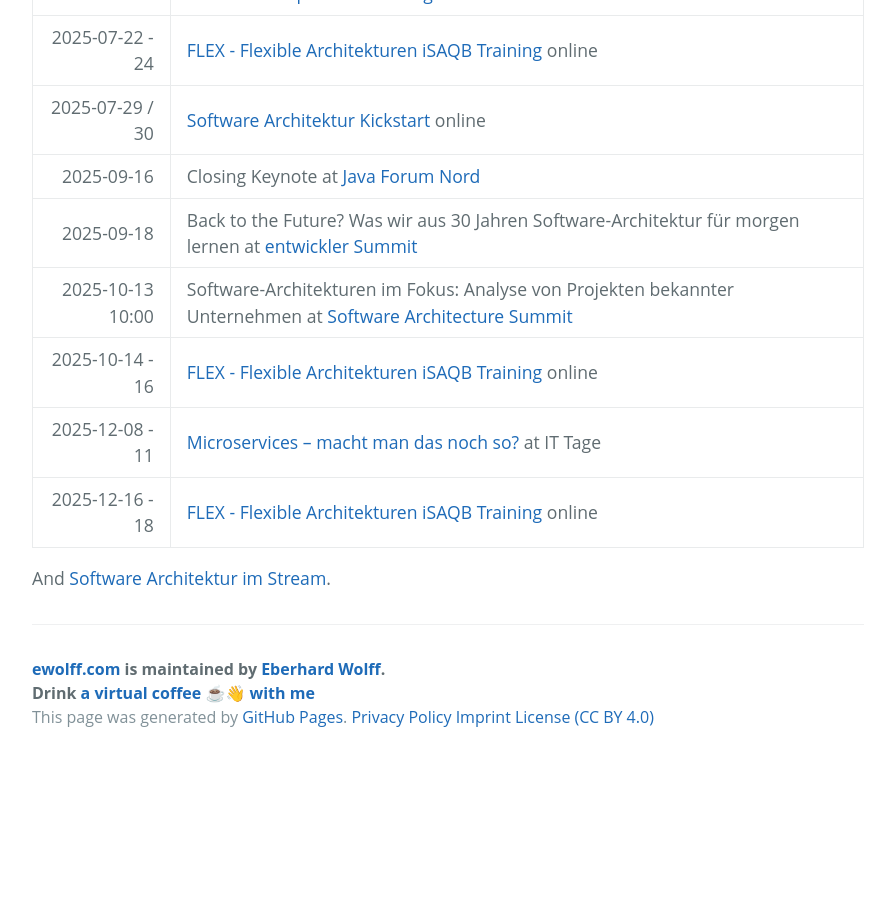
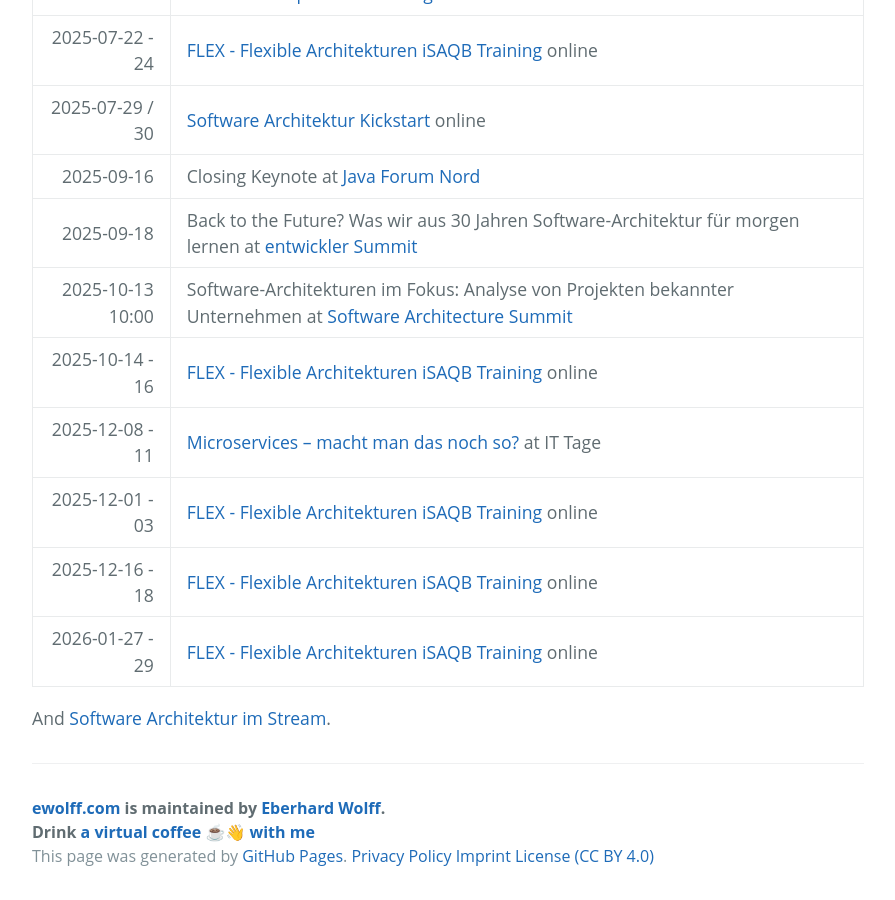
Before and after one commit to ewolff/ewolff.com, a Jekyll site: the page built from schedule.md, in a window 1280 px wide and 900 px high, scrolled down 577 px. Shown: the whole window, without its empty margins (192-1087 px from the left). Built offline with Jekyll 4.4.1, drawn with Linux system fonts in a browser that asks for light colours; our own code applies the rules of GitHub Pages for plain Markdown files; before the commit the page ends 1338 px from its top, so only the background shows below that.

Commit message:
Neue FLEX Trainings ergänzt

```diff
--- a/schedule.md
+++ b/schedule.md
@@ -15,6 +15,8 @@
 | 2025-10-13 10:00 | Software-Architekturen im Fokus: Analyse von Projekten bekannter Unternehmen at [Software Architecture Summit](https://entwickler.de/conferences/software-architecture-summit-oktober-2025) |
 |  2025-10-14 - 16 | [FLEX - Flexible Architekturen iSAQB Training](https://www.socreatory.com/de/trainings/flex) online |
 | 2025-12-08 - 11 | [Microservices – macht man das noch so? ](https://www.ittage.informatik-aktuell.de/programm/2025/microservices-macht-man-das-noch-so.html) at IT Tage |
+|  2025-12-01 - 03 | [FLEX - Flexible Architekturen iSAQB Training](https://www.socreatory.com/de/trainings/flex) online |
 |  2025-12-16 - 18 | [FLEX - Flexible Architekturen iSAQB Training](https://www.socreatory.com/de/trainings/flex) online |
+|  2026-01-27 - 29 | [FLEX - Flexible Architekturen iSAQB Training](https://www.socreatory.com/de/trainings/flex) online                                                                      |
 
 And [Software Architektur im Stream](https://software-architektur.tv/).
```
Also changed, not shown: termine.md (+2 -0 lines).
